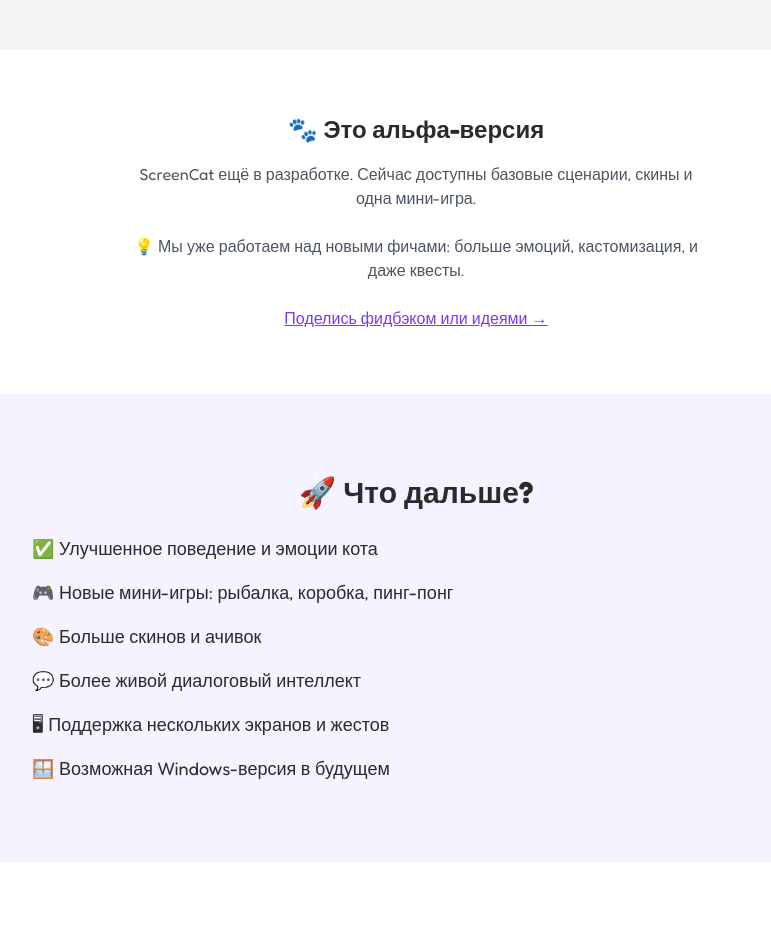
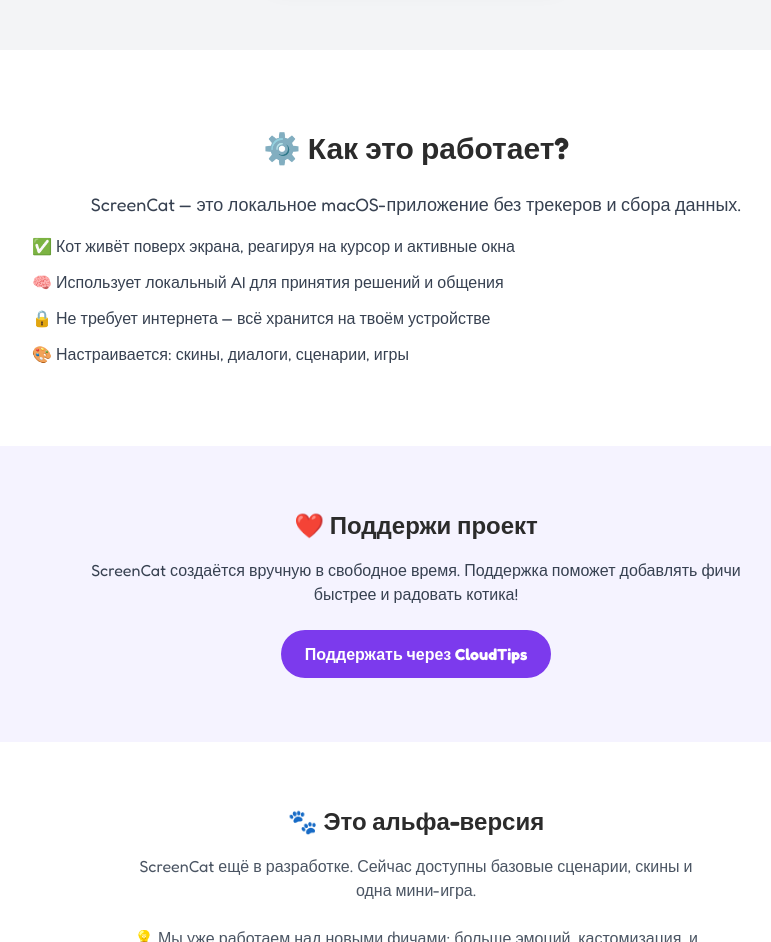
Before and after one commit to BarredEwe/ScreenCat, a plain HTML site: page index.html in a window 1280 px wide. Shown: the part 980-1922 px from the top of the page, without its empty margins (224-995 px from the left). Drawn offline with nearby package versions, Linux system fonts and the light colour scheme.

Commit message:
Update index.html

```diff
--- a/index.html
+++ b/index.html
@@ -60,6 +60,31 @@
       <source src="videos/screencat_demo.mp4" type="video/mp4" />
       Ваш браузер не поддерживает видео.
     </video>
+  </section>
+
+  <!-- How it works -->
+  <section class="bg-white py-20 px-4 text-center">
+    <div class="max-w-3xl mx-auto">
+      <h2 class="text-3xl font-bold mb-6">⚙️ Как это работает?</h2>
+      <p class="text-lg text-gray-700 mb-4">ScreenCat — это локальное macOS-приложение без трекеров и сбора данных.</p>
+      <ul class="text-left text-gray-700 space-y-3">
+        <li>✅ Кот живёт поверх экрана, реагируя на курсор и активные окна</li>
+        <li>🧠 Использует локальный AI для принятия решений и общения</li>
+        <li>🔒 Не требует интернета — всё хранится на твоём устройстве</li>
+        <li>🎨 Настраивается: скины, диалоги, сценарии, игры</li>
+      </ul>
+    </div>
+  </section>
+
+  <!-- Support -->
+  <section class="bg-purple-50 py-16 px-4 text-center">
+    <div class="max-w-2xl mx-auto">
+      <h2 class="text-2xl font-bold mb-4">❤️ Поддержи проект</h2>
+      <p class="mb-6 text-gray-700">ScreenCat создаётся вручную в свободное время. Поддержка поможет добавлять фичи быстрее и радовать котика!</p>
+      <a href="https://pay.cloudtips.ru/p/935d8a6f" class="inline-block bg-purple-600 text-white font-semibold px-6 py-3 rounded-full hover:bg-purple-700 transition">
+        Поддержать через CloudTips
+      </a>
+    </div>
   </section>
 
   <!-- Alpha Notice -->
```
